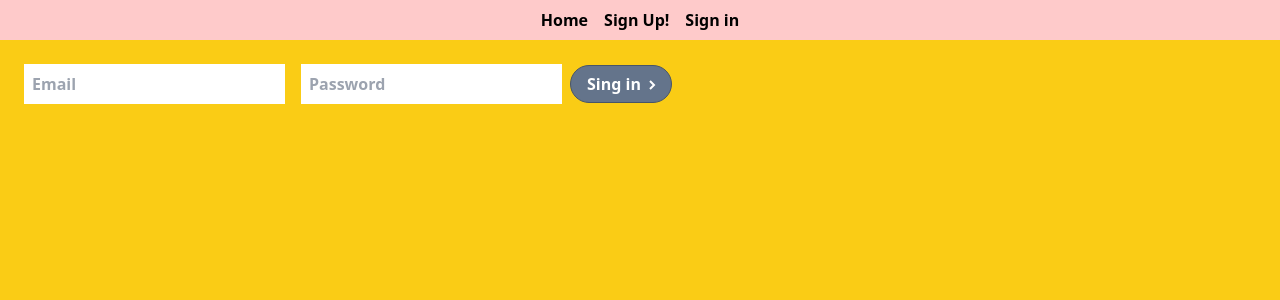
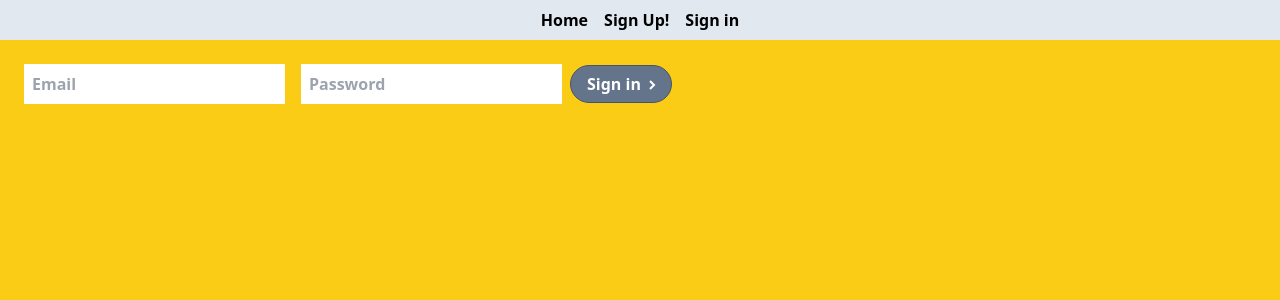
Before and after one commit to PrathmeshSadake/getmagic-frontend, a Next.js app in the folder nextfrontend/: page /signin in a window 1280 px wide. Shown: the top 300 px of the page. Built offline with nearby package versions, Linux system fonts and the light colour scheme.

Commit message:
Corrected some spellings, added Toastify

```diff
--- a/nextfrontend/components/navigation.jsx
+++ b/nextfrontend/components/navigation.jsx
@@ -3,7 +3,7 @@ import NavigationLayout from "../layouts/navigationlayout";
 
 export default function Navigation(props) {
   return (
-    <div className="flex flex-row justify-center align-middle p-2 gap-4 h-10 bg-red-200">
+    <div className="flex flex-row justify-center align-middle p-2 gap-4 h-10 bg-slate-200 font-extrabold">
       <Link href="/">
         <a>Home</a>
       </Link>
--- a/nextfrontend/layouts/navigationlayout.jsx
+++ b/nextfrontend/layouts/navigationlayout.jsx
@@ -1,6 +1,6 @@
 export default function NavigationLayout({ children }) {
   return (
-    <main className="flex bg-orange-300 items-center h-20 w-20 text-blue-800 justify-center font-bold">
+    <main className="flex bg-blue-400 items-center h-20 w-20 text-blue-800 justify-center font-bold">
      {children}
     </main>
   )
--- a/nextfrontend/layouts/signuplayout.jsx
+++ b/nextfrontend/layouts/signuplayout.jsx
@@ -1,6 +1,6 @@
 export default function SignUpLayout({ children }) {
   return (
-    <main className="bg-yellow-400 min-h-screen ">
+    <main className="bg-yellow-400 min-h-screen font-bold">
      {children}
     </main>
   )
--- a/nextfrontend/package.json
+++ b/nextfrontend/package.json
@@ -12,7 +12,8 @@
     "firebase": "^9.10.0",
     "next": "12.3.0",
     "react": "18.2.0",
-    "react-dom": "18.2.0"
+    "react-dom": "18.2.0",
+    "react-toastify": "^9.0.8"
   },
   "devDependencies": {
     "autoprefixer": "^10.4.11",
--- a/nextfrontend/pages/dashboard.jsx
+++ b/nextfrontend/pages/dashboard.jsx
@@ -3,25 +3,27 @@
 //Here only have a text field from a torm
 
 import { useEffect, useState } from "react";
-
+import { toast, Toast, ToastContainer } from "react-toastify";
 //Then
 //Create a useAuth custom hook!(what!!!? Yay!!)
 //Here wrap useContext into a useAuth hook that returns the current state of a user session and also, lets you logout users from
 //anywhere on the platform
 //Need to move the Firebase config vars to an env file inside next and then use NEXT_PROCESS_...
 //See the auth notes in the next steps doc
-const [authToken, setAuthToken] = useState(null);
+// const [authToken, setAuthToken] = useState(null);
 
 export default function Dashboard(props) {
-  useEffect(() => {
-     setAuthToken(sessionStorage.getItem("Auth Token"));
-  }, [authToken]);
 
-  return (
-    <>
-      <div className="h1">
-        <h1> you are logged in as {authToken} </h1>
-      </div>
-    </>
-  );
+  //we create a useEffect hook here to test out the auth parts, to be deleted or reused later
+  // useEffect(() => {
+
+  //   <div className="h1">
+  //     <h1> you are logged in as </h1>
+  //   </div>;
+  //   toast("Hey you are signed in");
+  //   //the above is just a toastify message, to test if its working
+  //   setAuthToken(sessionStorage.getItem("Auth Token"));
+  // }, []);
+
+  return <>Hey, you are in a protected route with this Auth</>;
 }
--- a/nextfrontend/pages/signin.jsx
+++ b/nextfrontend/pages/signin.jsx
@@ -52,7 +52,7 @@ const handleSubmit = async (e) => {
               border border-slate-600
                bg-slate-500 hover:bg-slate-700 "
           >
-            Sing in
+            Sign in
             <svg
               class="mt-0.5 ml-2 -mr-1 stroke-white stroke-2"
               fill="none"
```
Also changed, not shown: 2 other files (tests, documents, lock files or other folders).
